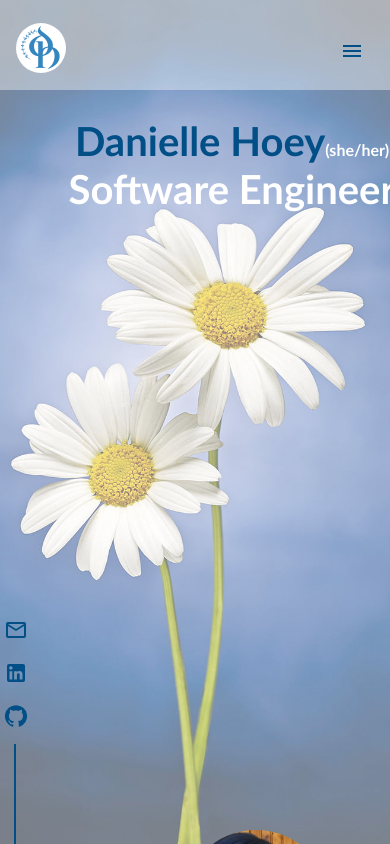
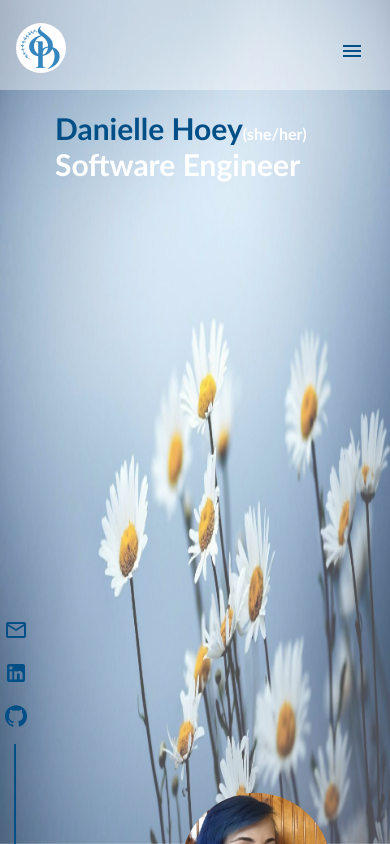
Before and after one commit to danianise/Portfolio, a React (Create React App) app: page / in a window 390 px wide. Shown: the top 844 px of the page. Built offline with nearby package versions, Linux system fonts and the light colour scheme.

Commit message:
Mobile styling

```diff
--- a/src/App.css
+++ b/src/App.css
@@ -40,11 +40,12 @@ li {
 @media screen and (max-width:940px) {
 
   .App::before {
-    background-image: url('../public/smallDaisies.jpeg');
-    opacity: 0.55;
+    /* background-image: url('../public/smallDaisies.jpeg'); */
+    /* opacity: 0.55; */
+    background-size: 100% 100%;
   }
 
   .mainContent {
-    margin: 90px 0 25px 55px;
+    margin: 90px 25px 0 55px;
   }
 }
--- a/src/css/Title.css
+++ b/src/css/Title.css
@@ -13,10 +13,10 @@
 
 @media screen and (max-width:940px) {
     .title h1 {
-        font-size: 40px;
+        font-size: 30px;
     }
 
-    .title {
+    /* .title {
         text-align: center;
-    }
+    } */
 }
```
